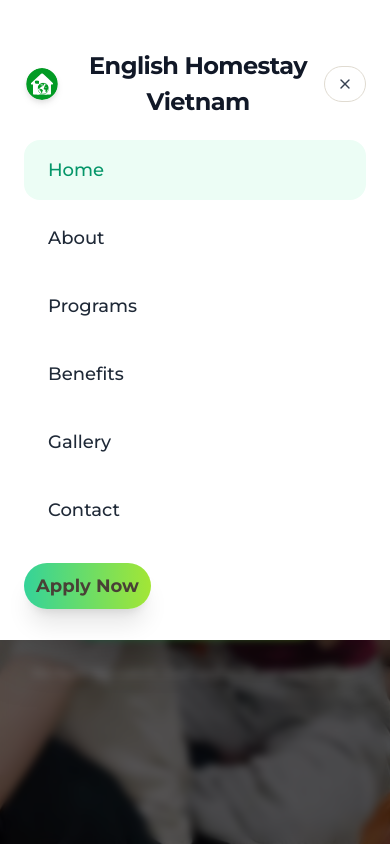
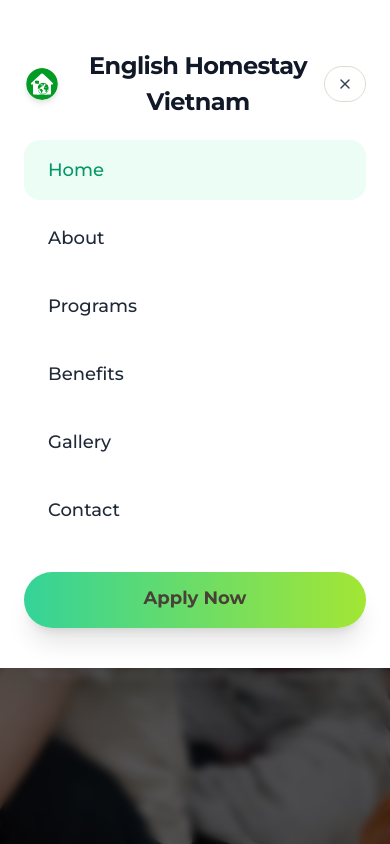
Before and after one commit to SaiHtetMyatNaing/home-stay-english-vietnam, a Next.js app: page / in a window 390 px wide. Both pictures are taken after a click on the button 354 px from the left and 46 px from the top of the page. Shown: the top 844 px of the page. Built offline with nearby package versions, Linux system fonts and the light colour scheme.

Commit message:
fix : NavBar Overflow

```diff
--- a/app/page.tsx
+++ b/app/page.tsx
@@ -9,7 +9,7 @@ import Programs from '@/components/Programs'
 
 const page = () => {
   return (
-    <>
+    <div className='max-w-full overflow-hidden'>
         <Navbar/>
 
     <HeroSectionDemo/>
@@ -19,7 +19,7 @@ const page = () => {
     <Gallery/>
     <Contact/>
     <Footer/>
-    </>
+    </div>
   )
 }
 
--- a/components/Hero.tsx
+++ b/components/Hero.tsx
@@ -26,7 +26,7 @@ export function HeroSectionDemo() {
   };
 
   return (
-    <ImagesSlider  className="h-[53rem] overflow-hidden" images={images}>
+    <ImagesSlider className="h-[53rem]" images={images}>
       {/* Dark overlay for better text readability */}
       <div id="home" className="absolute inset-0 z-10 bg-black/30" />
 
--- a/components/Navbar.tsx
+++ b/components/Navbar.tsx
@@ -59,7 +59,7 @@ const Navbar = () => {
         paddingBottom: isScrolled ? "0.8rem" : "1.5rem",
         opacity: 1,
       }}
-      initial={{ opacity : 0}}
+      initial={{ opacity: 0  , x : 0 , y : 0 }}
       transition={{ duration: 0.3, ease: "easeInOut" }}
       className={`fixed top-0 left-0 right-0 z-50 transition-all duration-300 ${
         isScrolled ? "bg-white/90 shadow-lg backdrop-blur-md" : "bg-transparent"
@@ -124,7 +124,7 @@ const Navbar = () => {
             </motion.div>
           </button>
 
-          {/* DESKTOP NAV - Now hidden at lg and below, shown at lg+ */}
+          {/* DESKTOP NAV */}
           <div className="items-center hidden gap-1 lg:flex">
             {navLinks.map((link) => (
               <button
@@ -149,16 +149,16 @@ const Navbar = () => {
             ))}
 
             <Link
-               href="https://docs.google.com/forms/"
-               target="_blank"
+              href="https://docs.google.com/forms/"
+              target="_blank"
               className="px-6 py-2 ml-4 font-semibold text-white transition-all duration-200 transform rounded-full shadow-lg bg-gradient-to-r from-emerald-400 to-lime-400 hover:from-emerald-500 hover:to-lime-500 hover:shadow-xl hover:scale-95"
             >
               Apply Now
             </Link>
           </div>
 
-          {/* Mobile Toggle - Now shown at lg and below */}
-          <Button
+          {/* Mobile Toggle */}
+         <Button
             className={`lg:hidden bg-transparent p-2 rounded-lg transition-all ${
               isScrolled ? "text-gray-800" : "text-white"
             }`}
@@ -168,23 +168,18 @@ const Navbar = () => {
           </Button>
         </div>
 
-        {/* MOBILE MENU - Now shown at lg and below */}
+        {/* MOBILE MENU - Instant appearance on mobile */}
         <AnimatePresence>
           {isMobileMenuOpen && (
             <>
-              <motion.div
-                initial={{ opacity: 0 }}
-                animate={{ opacity: 1 }}
-                exit={{ opacity: 0 }}
+              {/* Backdrop - instant */}
+              <div
+                className="fixed inset-0 z-40 bg-black/50 backdrop-blur-sm lg:hidden"
                 onClick={() => setIsMobileMenuOpen(false)}
-                className="fixed inset-0 z-40 bg-black/50 backdrop-blur-sm lg:hidden"
               />
 
-              <motion.div
-                initial={{ y: -100, opacity: 0 }}
-                animate={{ y: 0, opacity: 1 }}
-                exit={{ y: -100, opacity: 0 }}
-                transition={{ type: "spring", damping: 30, stiffness: 300 }}
+              {/* Menu panel - no entrance animation on mobile */}
+              <div
                 className="fixed inset-x-0 top-0 z-50 bg-white shadow-2xl lg:hidden"
                 style={{ paddingTop: "max(env(safe-area-inset-top), 1.5rem)" }}
               >
@@ -205,12 +200,9 @@ const Navbar = () => {
 
                 <div className="container px-6 pb-10 mx-auto">
                   <div className="space-y-2">
-                    {navLinks.map((link, i) => (
-                      <motion.button
+                    {navLinks.map((link) => (
+                      <button
                         key={link.id}
-                        initial={{ x: -40, opacity: 0 }}
-                        animate={{ x: 0, opacity: 1 }}
-                        transition={{ delay: i * 0.07 }}
                         onClick={() => scrollToSection(link.id)}
                         className={`w-full text-left px-6 py-4 rounded-2xl text-lg font-medium transition-all ${
                           activeSection === link.id
@@ -219,26 +211,21 @@ const Navbar = () => {
                         }`}
                       >
                         {link.label}
-                      </motion.button>
+                      </button>
                     ))}
 
-                    <motion.div
-                      initial={{ scale: 0.95, opacity: 0 }}
-                      animate={{ scale: 1, opacity: 1 }}
-                      transition={{ delay: 0.4 }}
-                      className="pt-6"
-                    >
+                    <div className="pt-6">
                       <Link
                         href="https://docs.google.com/forms/"
-                          target="_blank"
-                        className="w-full p-3 text-lg font-bold rounded-full shadow-xl h-14 bg-gradient-to-r from-emerald-400 to-lime-400 hover:from-emerald-500 hover:to-lime-500"
+                        target="_blank"
+                        className="flex justify-center w-full p-3 text-lg font-bold rounded-full shadow-xl h-14 bg-gradient-to-r from-emerald-400 to-lime-400 hover:from-emerald-500 hover:to-lime-500"
                       >
                         Apply Now
                       </Link>
-                    </motion.div>
+                    </div>
                   </div>
                 </div>
-              </motion.div>
+              </div>
             </>
           )}
         </AnimatePresence>
```
